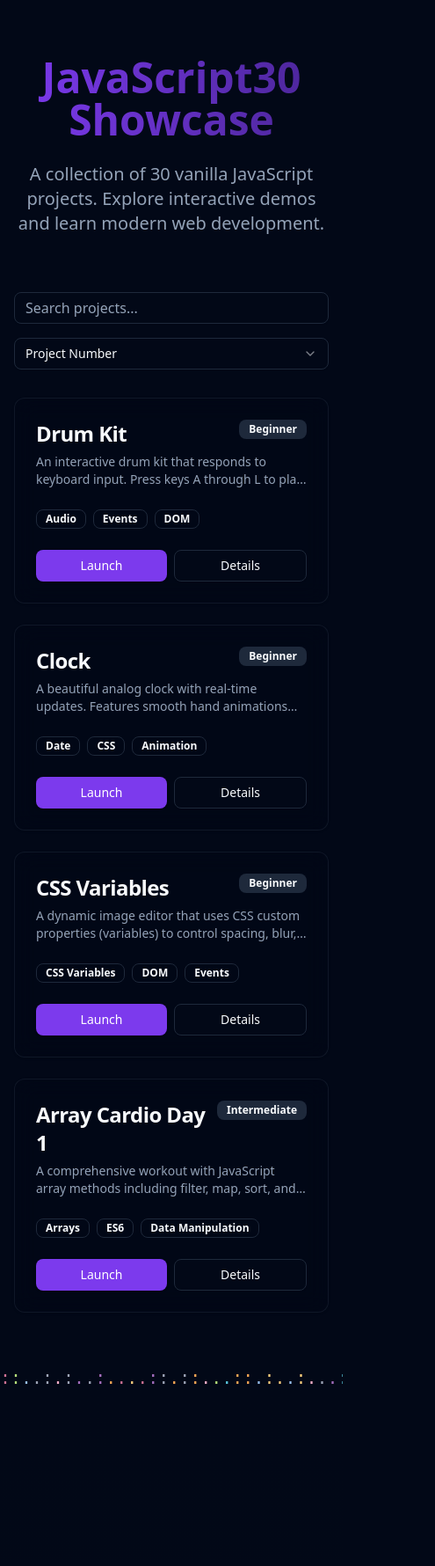
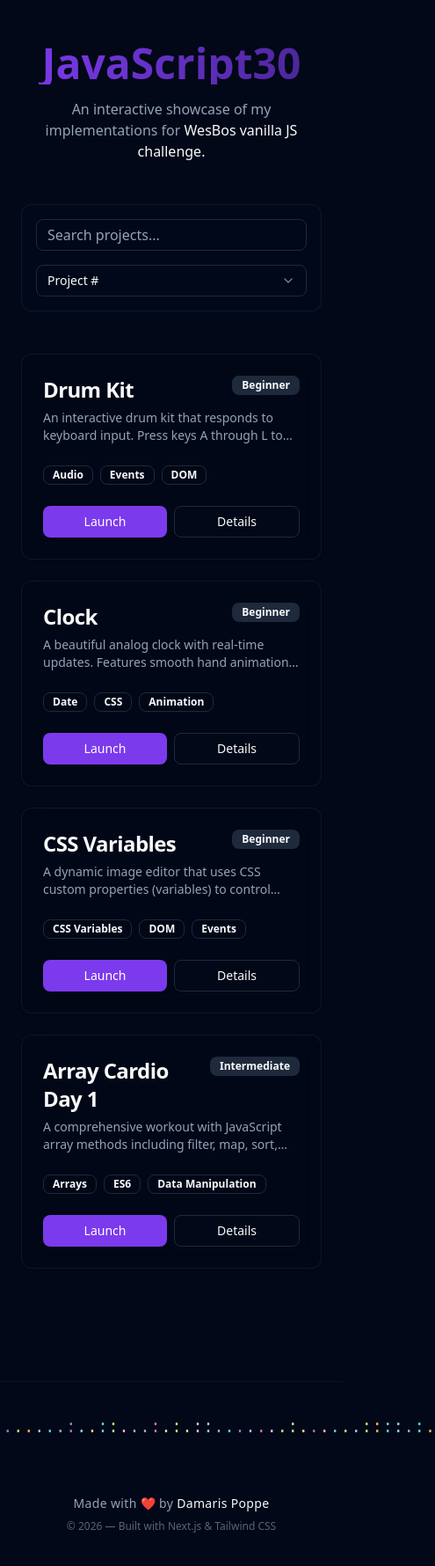
Before and after one commit to dpoppe7/Javascript30, a Next.js app: page / in a window 390 px wide. Shown: the top 1780 px of the page at 88% size, 495 px wide, since content can reach past the window. Built offline with nearby package versions, Linux system fonts and the light colour scheme.

Commit message:
feat: implement responsive project grid and animated ASCII divider

```diff
--- a/src/app/page.tsx
+++ b/src/app/page.tsx
@@ -1,4 +1,4 @@
-"use client";
+"use client"; // this page uses client components
 
 import React, { useState, useMemo } from "react";
 import { Card, CardContent, CardDescription, CardFooter, CardHeader, CardTitle } from "@/components/ui/card";
@@ -41,61 +41,87 @@ export default function Home() {
 
   return (
     <div className="min-h-screen bg-background">
-      {/* Hero Section */}
-      <section className="container mx-auto px-4 py-16 md:py-24">
-        <div className="text-center space-y-6">
+      {/* ONE WRAPPER TO RULE  ALL */}
+      <main className="max-w-7xl mx-auto px-6 sm:px-12 md:px-16 lg:px-20 py-12 space-y-12">
+
+        {/* Header Section */}
+        <header className="space-y-4 text-center">
           <h1 className="text-5xl md:text-7xl font-bold bg-gradient-to-r from-primary to-primary/60 bg-clip-text text-transparent">
-            JavaScript30 Showcase
+            JavaScript30
           </h1>
-          <p className="text-xl md:text-2xl text-muted-foreground max-w-2xl mx-auto">
-            A collection of 30 vanilla JavaScript projects. Explore interactive demos and learn modern web development.
+          <p className="text-muted-foreground text-base md:text-xl max-w-3xl mx-auto">
+            An interactive showcase of my implementations for {" "}
+            <a
+              href="https://javascript30.com"
+              target="_blank"
+              rel="noopener noreferrer"
+              className="text-foreground font-medium hover:text-primary transition-all"
+            >
+              WesBos vanilla JS challenge.
+            </a>
           </p>
-        </div>
-      </section>
+        </header>
 
-      {/* Filter Area */}
-      <section className="container mx-auto px-4 pb-8">
-        <div className="flex flex-col md:flex-row gap-4 items-center justify-between">
-          <div className="w-full md:w-1/2">
+        {/* Filter Area: Flexbox */}
+        <div className="flex flex-col sm:flex-row gap-4 justify-between items-center bg-card/30 p-4 rounded-xl border border-border/50">
           <Input
-              type="text"
             placeholder="Search projects..."
             value={searchQuery}
             onChange={(e) => setSearchQuery(e.target.value)}
-              className="w-full"
+            className="sm:max-w-md"
           />
-          </div>
-          <div className="w-full md:w-48">
-            <Select value={sortBy} onValueChange={(value) => setSortBy(value as SortOption)}>
-              <SelectTrigger>
+          <Select value={sortBy} onValueChange={(v) => setSortBy(v as SortOption)}>
+            <SelectTrigger className="w-full sm:w-[180px]">
               <SelectValue placeholder="Sort by" />
             </SelectTrigger>
             <SelectContent>
-                <SelectItem value="id">Project Number</SelectItem>
+              <SelectItem value="id">Project #</SelectItem>
               <SelectItem value="name">Name</SelectItem>
               <SelectItem value="difficulty">Difficulty</SelectItem>
             </SelectContent>
           </Select>
         </div>
-        </div>
-      </section>
 
         {/* Project Grid */}
-      <section className="container mx-auto px-4 pb-16">
-        <div className="grid grid-cols-1 md:grid-cols-2 lg:grid-cols-3 gap-6">
+        {filteredAndSortedProjects.length > 0 ? (
+          <div className="grid grid-cols-1 sm:grid-cols-2 lg:grid-cols-3 gap-6">
             {filteredAndSortedProjects.map((project) => (
               <ProjectCard key={project.id} project={project} />
             ))}
           </div>
-        {filteredAndSortedProjects.length === 0 && (
-          <div className="text-center py-12">
-            <p className="text-muted-foreground text-lg">No projects found matching your search.</p>
+        ) : (
+          <div className="text-center py-20 border-2 border-dashed border-border rounded-2xl">
+            <p className="text-muted-foreground">No matches found for "{searchQuery}"</p>
           </div>
         )}
-      </section>
 
-      {/* ASCII Effect Footer */}
+      </main>
+
+      <footer className="mt-20 border-t border-border/40 bg-card/10 pb-16 pt-10">
+      <div className="max-w-7xl mx-auto px-6 text-center space-y-16 flex flex-col items-center">
+          {/* Animated Divider */}
           <ASCIIEffect />
+
+          <div className="space-y-2">
+            <p className="text-muted-foreground text-sm tracking-wide">
+              Made with ❤️ by{" "}
+              <a
+                href="https://damarisc.netlify.app/"
+                target="_blank"
+                rel="noopener noreferrer"
+                className="text-foreground font-medium hover:text-primary transition-all"
+              >
+                Damaris Poppe
+              </a>
+            </p>
+
+            <p className="text-xs text-muted-foreground/60">
+              © {new Date().getFullYear()} — Built with Next.js & Tailwind CSS
+            </p>
+          </div>
+
+        </div>
+      </footer>
     </div>
   );
 }
--- a/src/components/ASCIIEffect.tsx
+++ b/src/components/ASCIIEffect.tsx
@@ -7,79 +7,46 @@ const symbols = [".", ":", ".", ":", "."];
 
 export default function ASCIIEffect() {
   const containerRef = useRef<HTMLDivElement>(null);
-  const animationFrameRef = useRef<number | null>(null);
 
   useEffect(() => {
-    const generateMaze = () => {
+    // fixed, centered decoration
+    const rows = 1;
+    // fixed number of columns so it stays centered and doesn't stretch to the edges
+    const cols = 50;
+
+    const generateFrame = () => {
       if (!containerRef.current) return;
 
-      const cols = Math.floor(window.innerWidth / 25);
-      const rows = 20; // Fixed number of rows for footer effect
-
-      // Clear previous content
-      containerRef.current.innerHTML = "";
-
-      // Create document fragment for better performance
-      const fragment = document.createDocumentFragment();
-
+      let content = "";
       for (let i = 0; i < rows; i++) {
+        let line = "";
         for (let j = 0; j < cols; j++) {
-          const randomSymbol = symbols[Math.floor(Math.random() * symbols.length)];
-          const randomColor = colors[Math.floor(Math.random() * colors.length)];
-
-          const span = document.createElement("span");
-          span.style.color = randomColor;
-          span.textContent = randomSymbol;
-          fragment.appendChild(span);
+          const symbol = symbols[Math.floor(Math.random() * symbols.length)];
+          const color = colors[Math.floor(Math.random() * colors.length)];
+          line += `<span style="color: ${color}">${symbol}</span>`;
         }
+        content += line + "\n";
       }
-
-      containerRef.current.appendChild(fragment);
+      containerRef.current.innerHTML = content;
     };
 
-    const handleResize = () => {
-      if (animationFrameRef.current) {
-        cancelAnimationFrame(animationFrameRef.current);
-      }
+    // Update every 150ms for a steady "flicker" effect
+    const interval = setInterval(generateFrame, 150);
 
-      animationFrameRef.current = requestAnimationFrame(() => {
-        generateMaze();
-      });
-    };
-
-    // Initial generation
-    generateMaze();
-
-    // Handle window resize
-    window.addEventListener("resize", handleResize);
-
-    // Cleanup
-    return () => {
-      window.removeEventListener("resize", handleResize);
-      if (animationFrameRef.current) {
-        cancelAnimationFrame(animationFrameRef.current);
-      }
-    };
+    return () => clearInterval(interval);
   }, []);
 
   return (
-    <div className="relative w-full overflow-hidden">
-      {/* Gradient overlay */}
-      <div className="absolute inset-0 bg-gradient-to-t from-background via-background/80 to-transparent z-10 pointer-events-none" />
-
-      {/* ASCII content */}
-      <div
+    <div
         ref={containerRef}
-        id="ascii-rain"
-        className="relative w-full pointer-events-none"
+        className="select-none cursor-default text-center"
         style={{
-          fontFamily: "monospace",
+          fontFamily: "'Courier New', monospace",
           fontSize: "20px",
           lineHeight: "1.2",
           whiteSpace: "pre",
-          minHeight: "500px",
+          width: "fit-content",
         }}
-      />
-    </div>
+    ></div>
   );
 }
```
Lines whose indentation alone changed are shown as unchanged.
